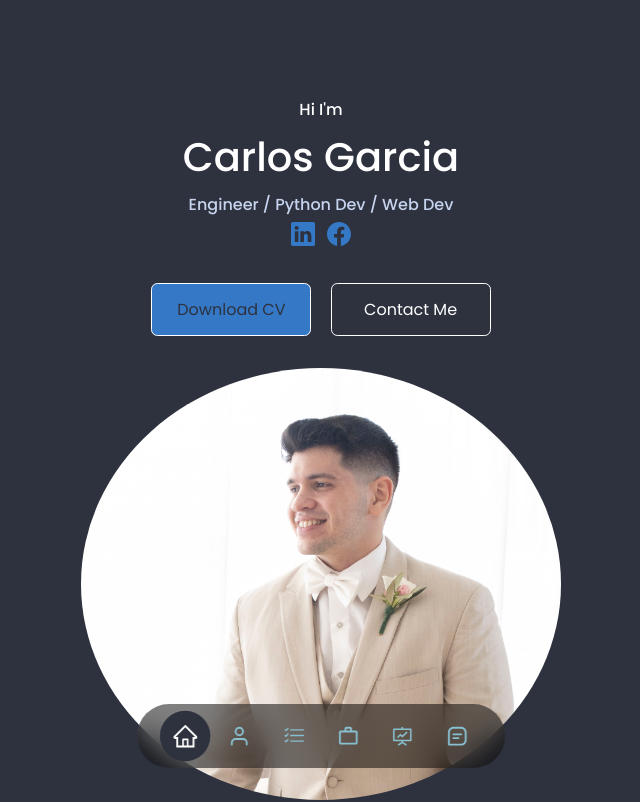
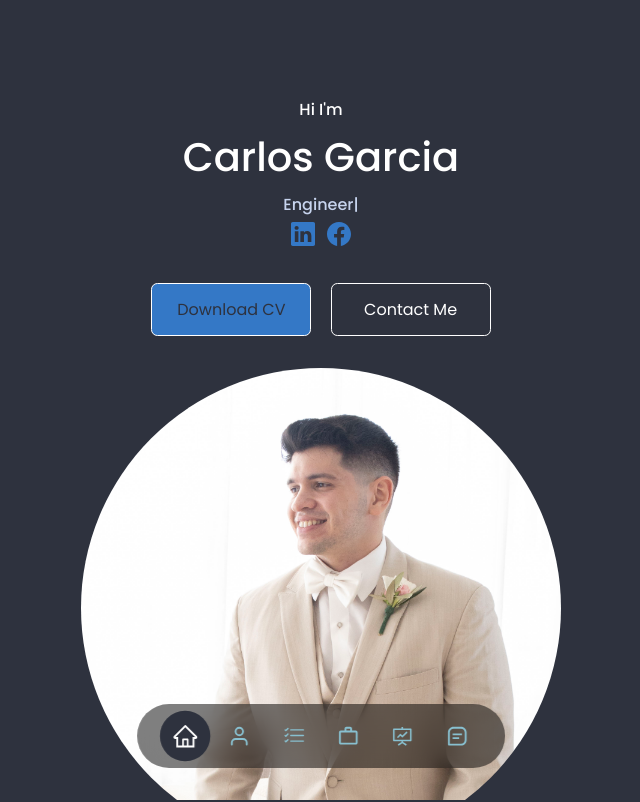
Before and after one commit to cagarcia2011/carlosadriangarcia, a React (Create React App) app: page / in a window 1280 px wide. Shown: the top 802 px of the page, without its empty margins (319-959 px from the left). Built offline with nearby package versions, Linux system fonts and the light colour scheme.

Commit message:
Update 4 files trying react-typical again.

```diff
--- a/package.json
+++ b/package.json
@@ -10,6 +10,7 @@
     "react": "^18.0.0",
     "react-dom": "^18.0.0",
     "react-icons": "^4.4.0",
+    "react-typical": "^0.1.3",
     "source-map-resolve": "^0.6.0",
     "web-vitals": "^2.1.4"
   },
--- a/src/components/header/Header.jsx
+++ b/src/components/header/Header.jsx
@@ -3,6 +3,7 @@
 import CTA from './CTA'
 import ME from '../../assets/Pic1.png'
 import HeaderSocials from './HeaderSocials'
+import Typical from 'react-typical'
 
 const Header = () => {
   return (
@@ -11,7 +12,17 @@
         <h4>Hi I'm</h4>
         <h1>Carlos Garcia</h1>
         <h4 className="text-light">
-          Engineer / Python Dev / Web Dev
+          <Typical
+            loop={Infinity}
+            steps={[
+                "Engineer",
+                1000,
+                "Web Dev",
+                1000,
+                "Python Dev",
+                1000
+            ]}
+          />
         </h4>
         <HeaderSocials />
         <CTA />
--- a/src/components/header/header.css
+++ b/src/components/header/header.css
@@ -6,7 +6,7 @@
 
 .header__container {
   text-align: center;
-    height: 100%;
+  height: 100vh;
   position: relative;
   display: flex;
   flex-direction: column;
@@ -56,6 +56,7 @@
 .me {
   /*background: var(--accent-color);*/
   width: 50%;
+  height: auto;
   margin-top: 2rem;
   overflow: hidden;
   background: var(--variant-bg-color);
```
Also changed, not shown: 1 other file (tests, documents, lock files or other folders). Lines whose indentation alone changed are shown as unchanged.
